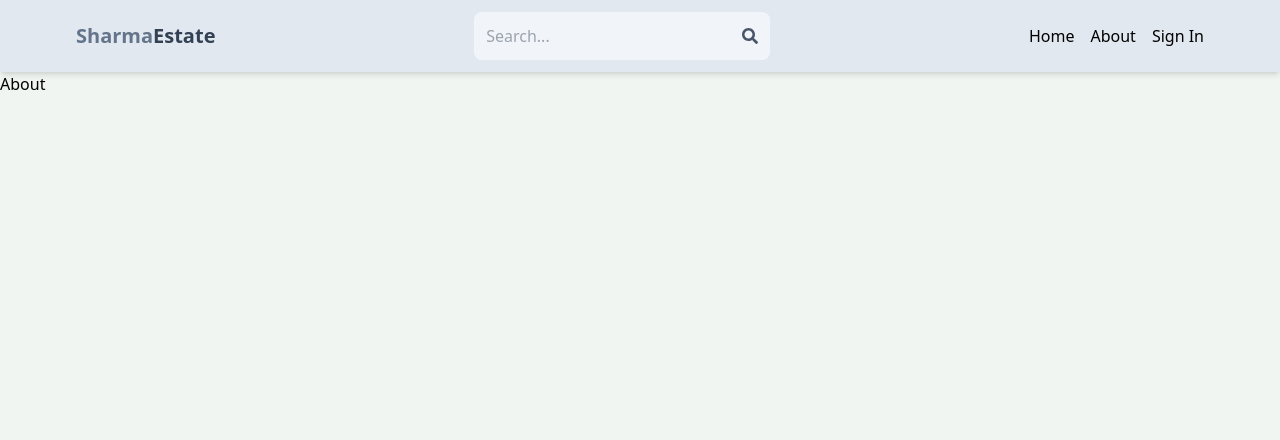
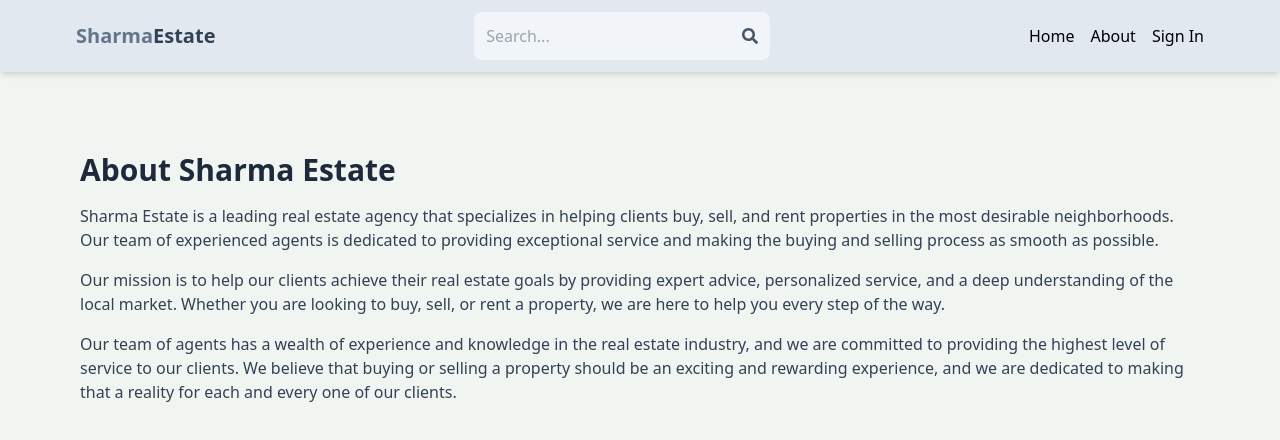
Before and after one commit to bhartisharma01/mern-real-estate, a React (Vite) app in the folder client/: page /about in a window 1280 px wide. Shown: the top 440 px of the page. Built offline with nearby package versions, Linux system fonts and the light colour scheme.

Commit message:
complete about page

```diff
--- a/client/src/pages/About.jsx
+++ b/client/src/pages/About.jsx
@@ -1,9 +1,14 @@
 import React from 'react'
 
-function About() {
+export default function About() {
   return (
-    <div>About </div>
+    <div className='py-20 px-4 max-w-6xl mx-auto'>
+      <h1 className='text-3xl font-bold mb-4 text-slate-800'>About Sharma Estate</h1>
+      <p className='mb-4 text-slate-700'>Sharma Estate is a leading real estate agency that specializes in helping clients buy, sell, and rent properties in the most desirable neighborhoods. Our team of experienced agents is dedicated to providing exceptional service and making the buying and selling process as smooth as possible.</p>
+      <p className='mb-4 text-slate-700'>
+      Our mission is to help our clients achieve their real estate goals by providing expert advice, personalized service, and a deep understanding of the local market. Whether you are looking to buy, sell, or rent a property, we are here to help you every step of the way.
+      </p>
+      <p className='mb-4 text-slate-700'>Our team of agents has a wealth of experience and knowledge in the real estate industry, and we are committed to providing the highest level of service to our clients. We believe that buying or selling a property should be an exciting and rewarding experience, and we are dedicated to making that a reality for each and every one of our clients.</p>
+    </div>
   )
 }
-
-export default About
```
